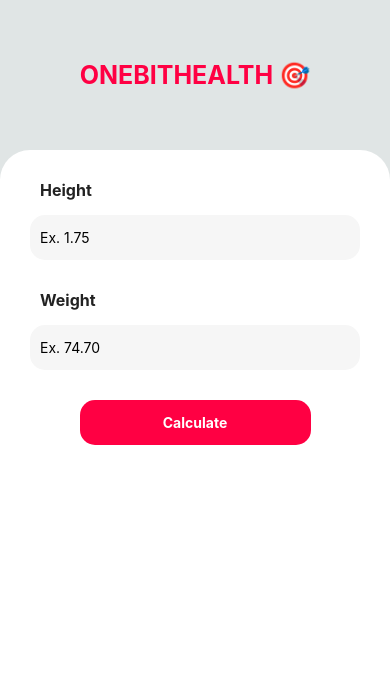
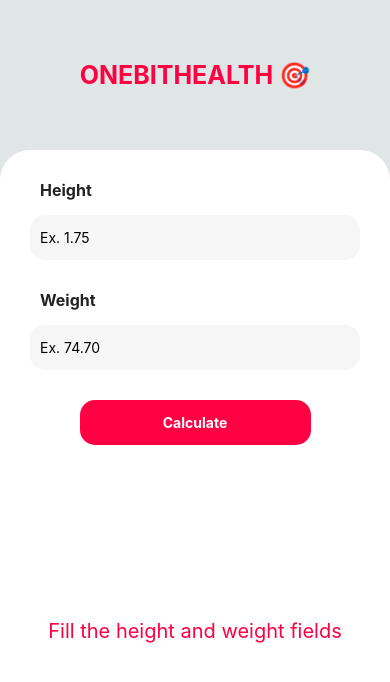
Before and after one commit to TiagoBarros01/onebithealth, a React Native app: screen / in a window 390 px wide. Shown: the top 682 px of the page. Built offline with nearby package versions, Linux system fonts and the light colour scheme.

Commit message:
styles: styling result imc & without result

```diff
--- a/src/screens/Home.tsx
+++ b/src/screens/Home.tsx
@@ -12,7 +12,8 @@
 import { HomeStyles } from '../styles/screens/Home';
 
 export default function Home() {
-  const { handleIMC, IMC, handleIMCAgain, TexBtn, btnState } = useContext(IMCContext);
+  const { handleIMC, IMC, handleIMCAgain, TexBtn, btnState } =
+    useContext(IMCContext);
 
   return (
     <TouchableWithoutFeedback onPress={Keyboard.dismiss}>
@@ -23,13 +24,27 @@
         <View style={HomeStyles.Main}>
           <InputTextInfo />
           <TouchableOpacity
-            onPress={btnState === true ? () => handleIMC() : () => handleIMCAgain()}
+            onPress={
+              btnState === true ? () => handleIMC() : () => handleIMCAgain()
+            }
             style={HomeStyles.Button}
             activeOpacity={0.6}
-            >
+          >
             <Text style={HomeStyles.TextBtn}>{TexBtn}</Text>
           </TouchableOpacity>
-            <Text>{IMC === 0 ? '' : `Your IMC is: ${IMC.toString().replace('.',',')}`}</Text>
+          <View style={HomeStyles.ResultIMCContainer}>
+            <Text style={HomeStyles.TextResultIMC}>
+              {IMC === 0 ? (
+                <Text style={HomeStyles.TextWithoutResult}>Fill the height and weight fields</Text>
+              ) : (
+                <>
+                  <Text>Your IMC is:</Text>
+                  {'\n'}
+                  <Text style={HomeStyles.ResultIMCValue}>{IMC.toString().replace('.', ',')}</Text>
+                </>
+              )}
+            </Text>
+          </View>
         </View>
       </SafeAreaView>
     </TouchableWithoutFeedback>
--- a/src/styles/screens/Home.ts
+++ b/src/styles/screens/Home.ts
@@ -44,4 +44,23 @@
     fontWeight: 'bold',
     fontSize: 14,
   },
+  ResultIMCContainer: {
+    flex: 1,
+    alignItems: 'center',
+    justifyContent: 'center',
+  },
+  TextWithoutResult: {
+    fontSize: 20,
+  },
+  TextResultIMC: {
+    fontSize: 24,
+    color: Theme.colors.red,
+    textAlign: 'center',
+
+  },
+  ResultIMCValue: {
+    fontWeight: 'bold',
+    fontSize: 36,
+    textAlign: 'center'
+  }
 });
```
